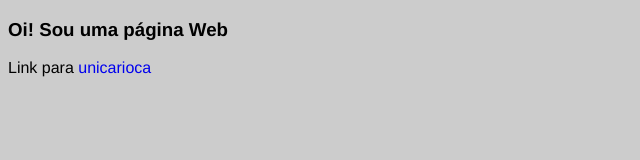
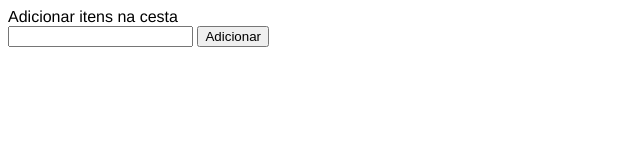
Before and after one commit to Shaysilvares/aplicacoes-web, a plain HTML site: page index.html in a window 1280 px wide. Shown: the whole page, without its empty margins (0-640 px from the left). Drawn offline with Linux system fonts and the light colour scheme.

Commit message:
criando uma cesta de compras

```diff
--- a/css/main.css
+++ b/css/main.css
@@ -1,4 +1,3 @@
 body {
-background-color: #ccc;
 font-family: Helvetica, Arial, sans-serif;
 }
--- a/index.html
+++ b/index.html
@@ -1,13 +1,14 @@
 <!DOCTYPE html>
 <html>
 	<head>
-		<meta charset="UTF-8"/>
-		<title>Aula de HTML</title>
-		<link rel="stylesheet" href="css/main.css" />
+		<script type="text/javascript" src="js/script.js"></script>
+		<link rel="stylesheet" href="css/main.css"/>
 	</head>
 
 	<body>
-		<h3>Oi! Sou uma página Web</h3>
-		<p>Link para <a href="http://www.unicarioca.edu.br" style="text-decoration: none">unicarioca </a></p>
+		<label>Adicionar itens na cesta</label>
+		</br>
+		<input id="cesta" type="text"></input>
+		<button type="button" onclick="adicionar()">Adicionar</button>
 	</body>
 </html>
--- /dev/null
+++ b/js/script.js
@@ -0,0 +1,7 @@
+var cesta_frutas = [];
+
+function adicionar() {
+    var item = document.getElementById("cesta").value;
+    cesta_frutas.push(item);
+    alert(cesta_frutas);
+}
```
Also changed, not shown: js/js.js (deleted).
